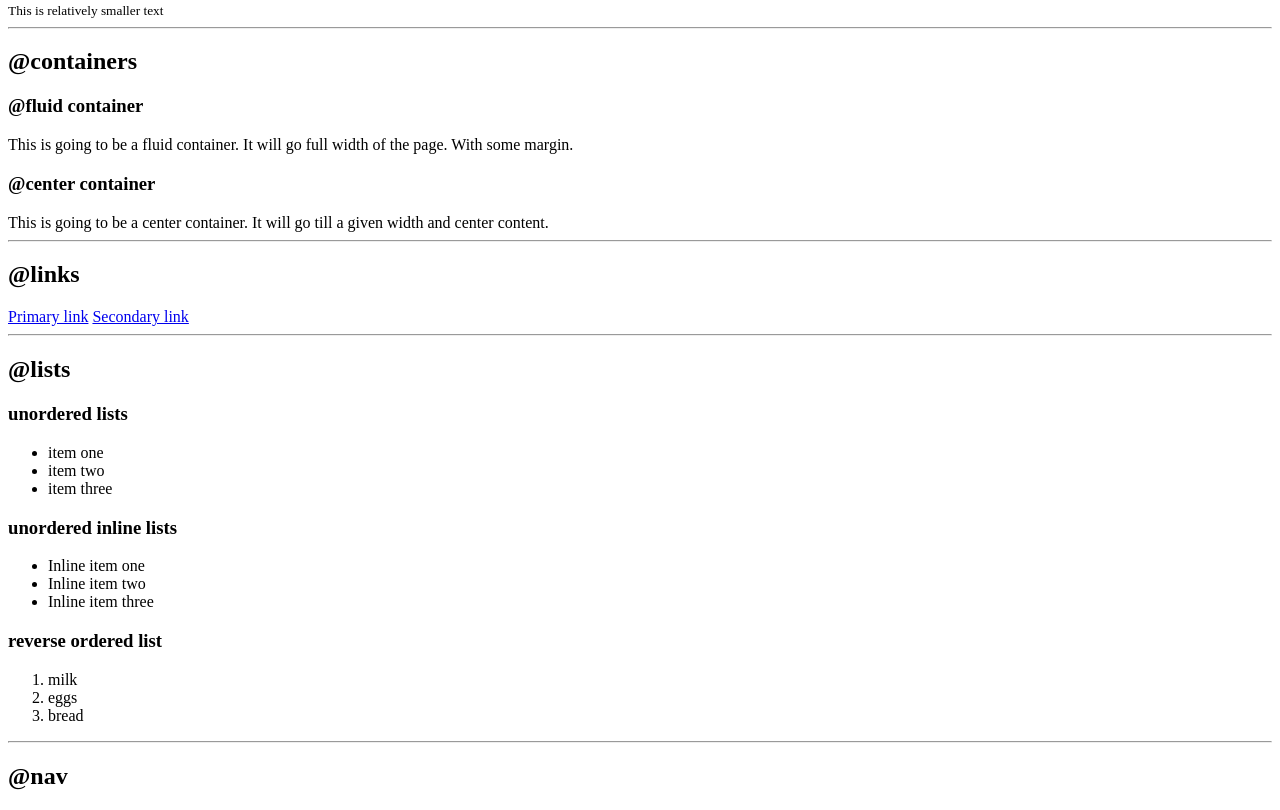
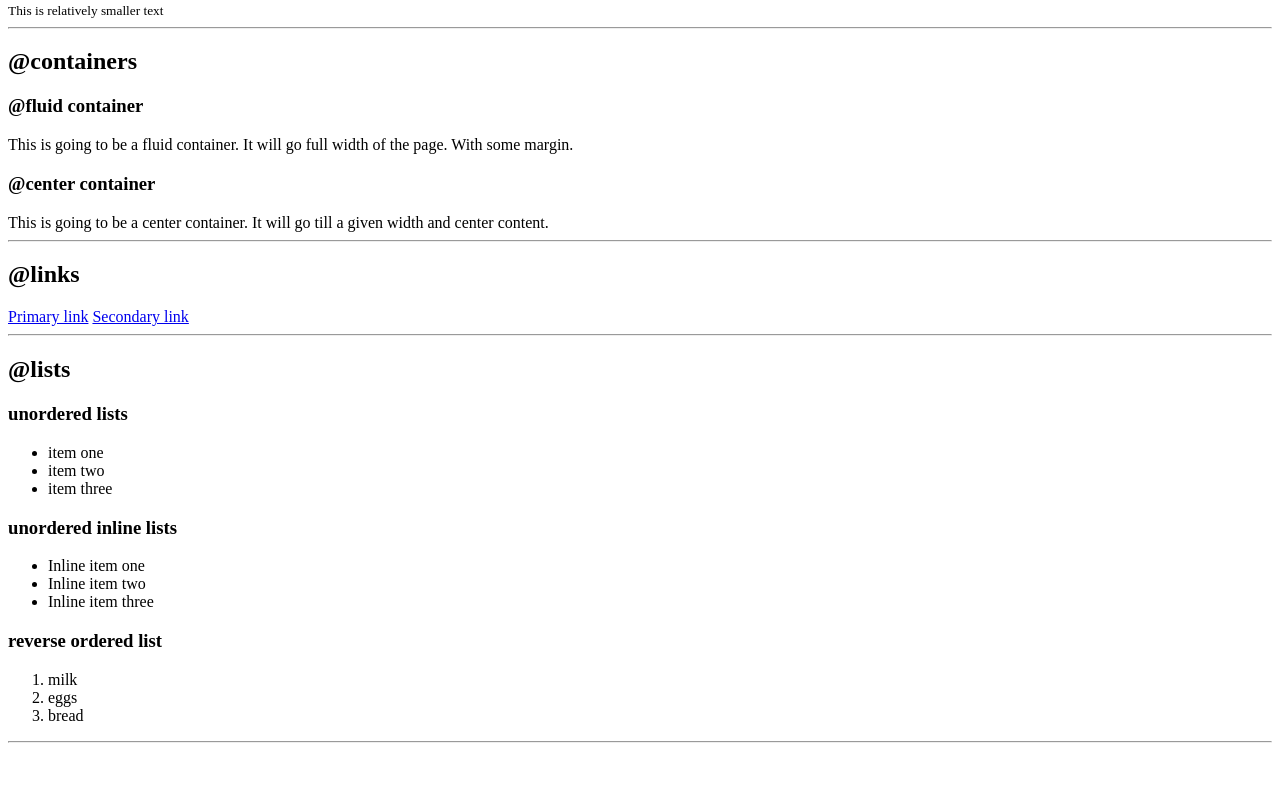
Before and after one commit to amoghdivekar/my-portfolio, a plain HTML site: page index.html in a window 1280 px wide. Shown: the part 323-1133 px from the top of the page. After the commit the page ends 1074 px from the top, so only its background shows below. Drawn offline with Linux system fonts and the light colour scheme.

Commit message:
update upto links

```diff
--- a/index.html
+++ b/index.html
@@ -69,7 +69,7 @@
 
     <hr>
 
-    <h2>@nav</h2>
+    <!-- <h2>@nav</h2> -->
 
 
 
```
